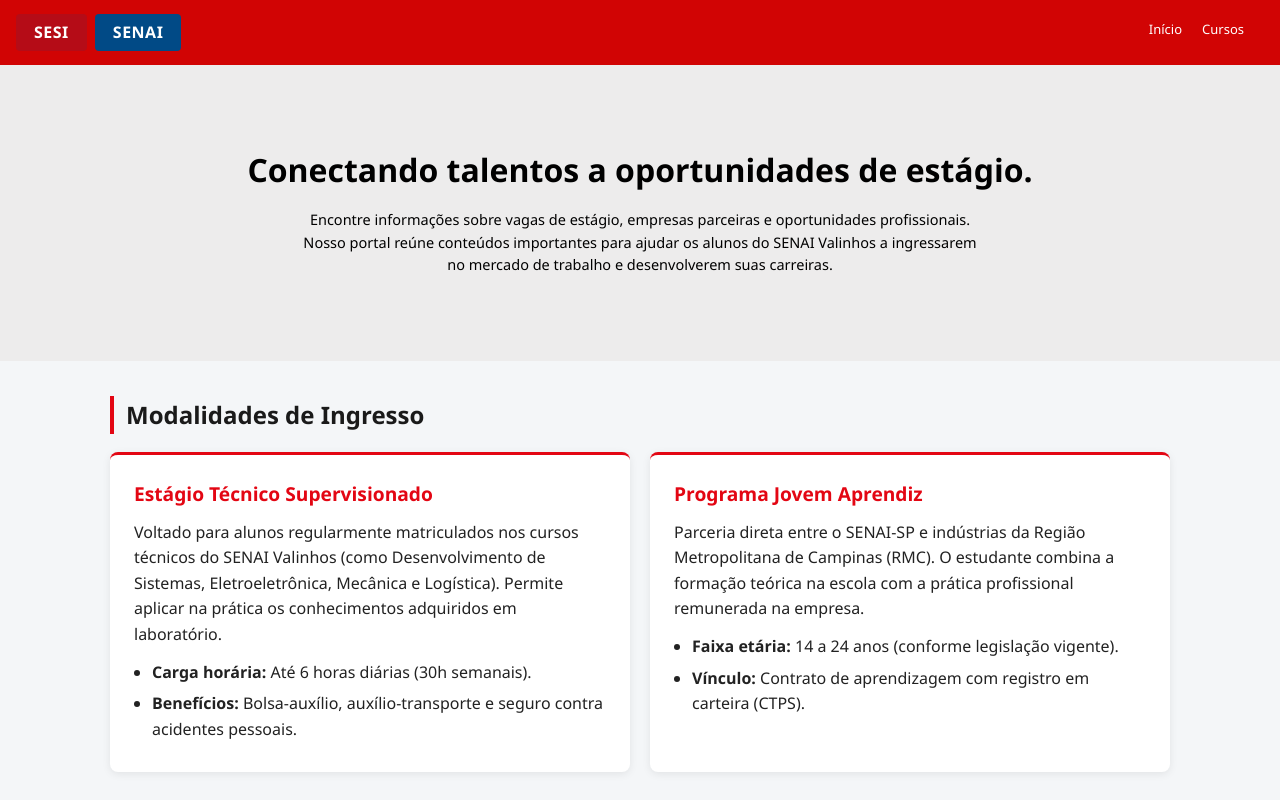
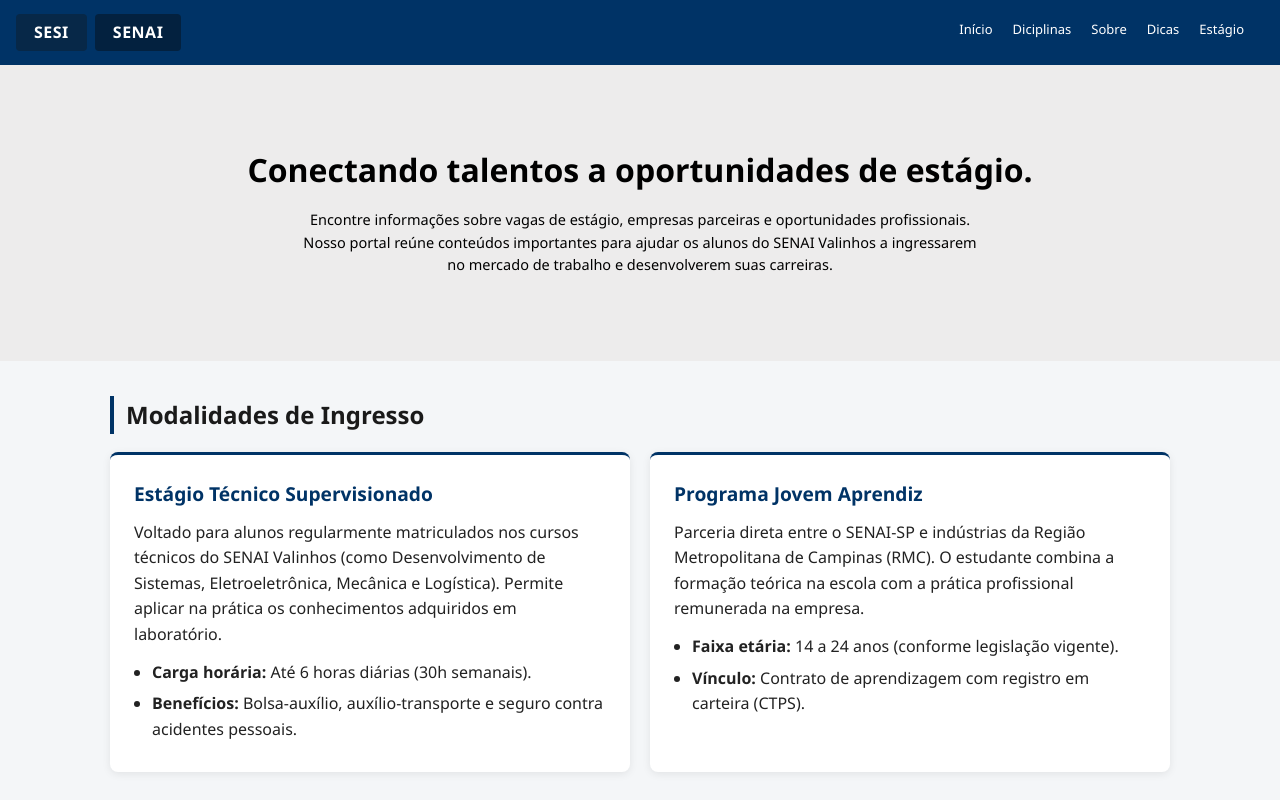
Before and after one commit to leonardossantos8-ui/projeto_final_html, a plain HTML site: page pages/estagio.html in a window 1280 px wide. Shown: the top 800 px of the page. Drawn offline with Linux system fonts and the light colour scheme.

```diff
--- a/css/estagio.css
+++ b/css/estagio.css
@@ -12,7 +12,7 @@ body {
 }
 
 .cabecalho {
-    background-color: #d10404;
+    background-color: rgb(0, 51, 102);
     padding: 14px 36px 14px 16px;
     display: flex;
     justify-content: space-between;
@@ -36,11 +36,11 @@ body {
 }
 
 .sesi {
-    background-color: #b50c17;
+    background-color: rgb(7, 40, 72);
 }
 
 .senai {
-    background-color: #014a86;
+    background-color: rgb(3, 33, 63);
 }
 
 .menu ul {
@@ -103,7 +103,7 @@ body {
     color: #1a1a1a;
     margin-bottom: 18px;
     padding-left: 12px;
-    border-left: 4px solid #e30613;
+    border-left: 4px solid rgb(0, 51, 102);
 }
 
 .cards-grid {
@@ -118,12 +118,12 @@ body {
     padding: 24px;
     border-radius: 8px;
     box-shadow: 0 2px 8px rgba(0, 0, 0, 0.08);
-    border-top: 3px solid #e30613;
+    border-top: 3px solid rgb(0, 51, 102);
 }
 
 .card h4 {
     font-size: 1.2rem;
-    color: #e30613;
+    color: rgb(0, 51, 102);
     margin-bottom: 10px;
 }
 
@@ -186,7 +186,7 @@ body {
 }
 
 .btn-primario {
-    background-color: #e30613;
+    background-color: rgb(0, 51, 102);
     color: #ffffff;
 }
 
@@ -201,7 +201,7 @@ body {
 }
 
 .rodape {
-    background-color: #d92424;
+    background-color: rgb(0, 51, 102);
     color: #f1efef;
     text-align: center;
     padding: 24px max(20px, calc((100% - 1100px) / 2));
--- a/pages/estagio.html
+++ b/pages/estagio.html
@@ -16,7 +16,11 @@
         <nav class="menu">
             <ul>
                 <li><a href="../index.html">Início</a></li>
-                <li><a href="#">Cursos</a></li>
+                <li><a href="#">Diciplinas</a></li>
+                <li><a href="#">Sobre</a></li>
+                <li><a href="#">Dicas</a></li>
+                <li><a href="#">Estágio</a></li>
+
             </ul>
         </nav>
     </header>
```
